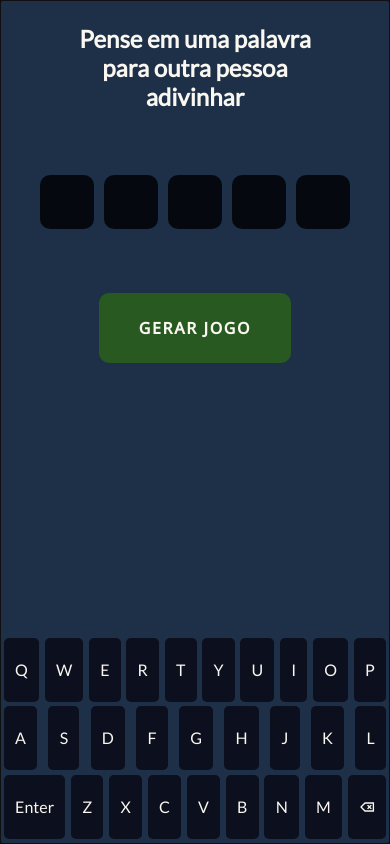
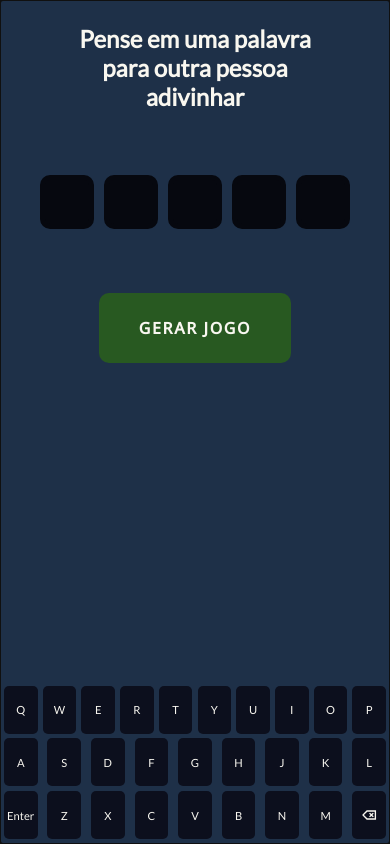
Before and after one commit to GuiArcencio/letradas, a Next.js app: page / in a window 390 px wide. Built offline with nearby package versions, Linux system fonts and the light colour scheme.

Commit message:
adds more responsiveness

```diff
--- a/styles/Keyboard.module.scss
+++ b/styles/Keyboard.module.scss
@@ -54,7 +54,12 @@
             justify-content: space-between;
             width: 98%;
             li {
-                padding: 1.5rem 0.7rem;
+                padding: 0 0;
+                width: 2.1rem;
+                height: 3rem;
+                p {
+                    font-size: 0.7rem;
+                }
             }
         }
     }
--- a/styles/globals.scss
+++ b/styles/globals.scss
@@ -9,9 +9,10 @@
   box-sizing: border-box;
 }
 
-body {
+body, html {
   background-color: $darkblue;
   color: $whitish;
+  height: 100%;
 }
 
 a {
```
Also changed, not shown: pages/[code].js (+16 -5 lines), styles/Game.module.scss (+6 -2 lines).
